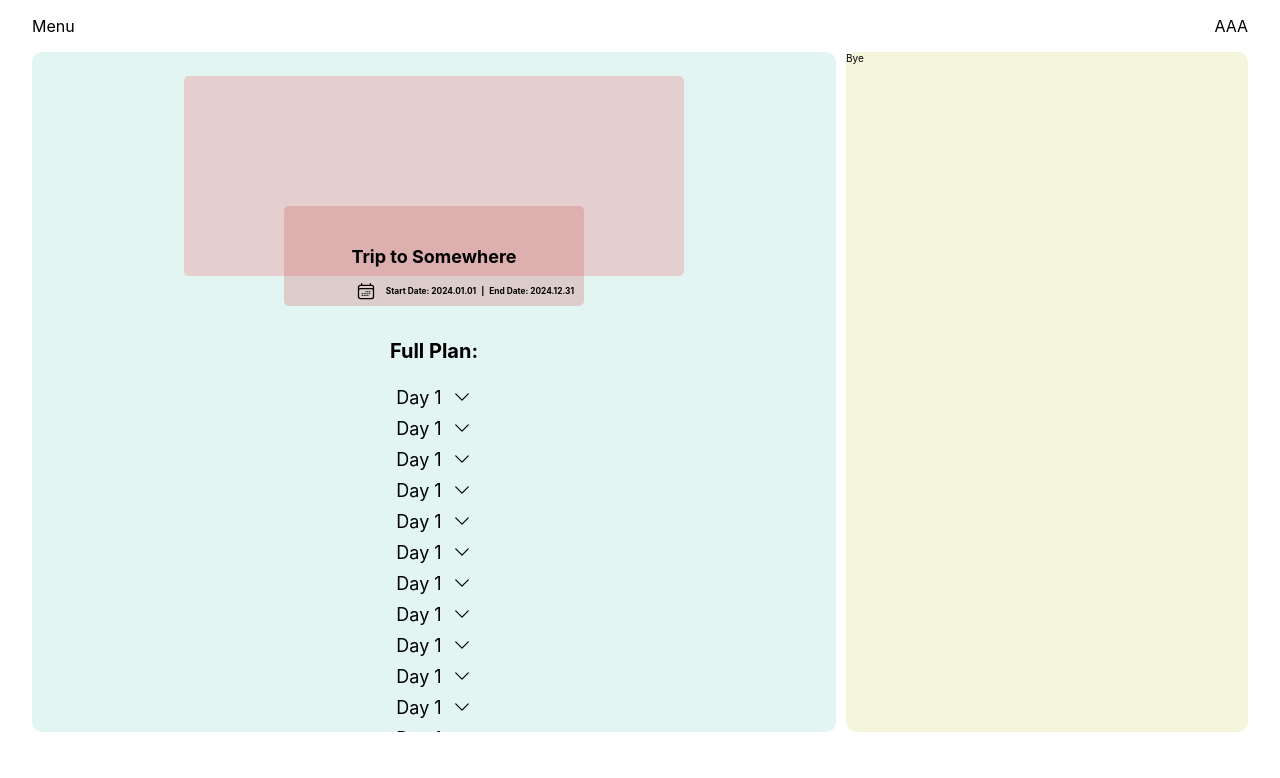
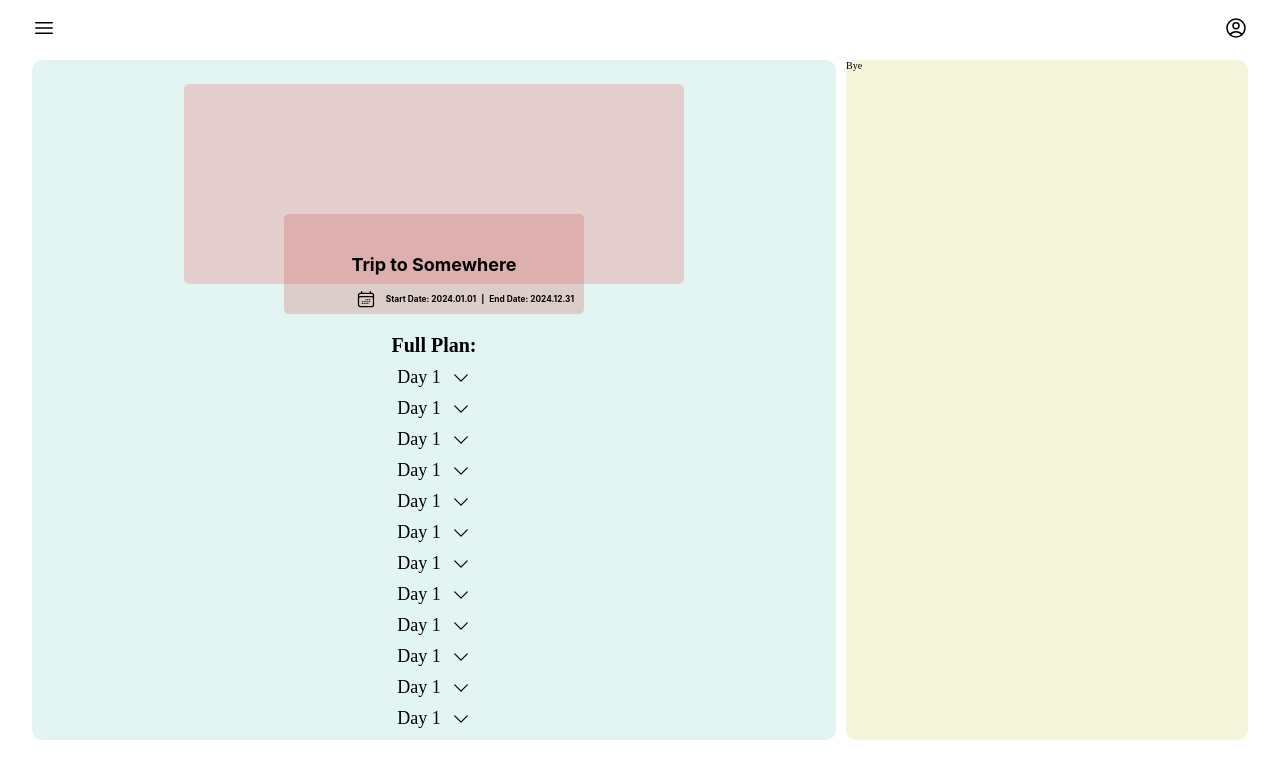
Before and after one commit to devmaniac1/Testing-Purpose, a React (Create React App) app: page / in a window 1280 px wide. Shown: the top 778 px of the page. Built offline with nearby package versions, Linux system fonts and the light colour scheme; a web font is replaced by a local one.

Commit message:
Edited Footer Bar and margin fix

```diff
--- a/src/App.css
+++ b/src/App.css
@@ -1,3 +1,15 @@
+html,
+body {
+  margin: 0;
+  height: 100%;
+  overflow: hidden;
+}
+
+.App {
+  height: 100vh;
+  overflow-y: hidden;
+}
+
 .main_app {
   display: grid;
   grid-template-columns: 4fr 2fr;
@@ -6,14 +18,14 @@
   margin: 0 auto;
 }
 
-@media (max-width: 62.5em){
-  .main_app{
+@media (max-width: 62.5em) {
+  .main_app {
     grid-template-columns: 4fr 3fr;
   }
 }
 
-@media (max-width: 50em){
-  .main_app{
+@media (max-width: 50em) {
+  .main_app {
     grid-template-columns: 1fr;
   }
 }
--- a/src/FooterBar.css
+++ b/src/FooterBar.css
@@ -2,15 +2,28 @@ html {
   font-size: 62.5%;
 }
 
+/* *{
+    margin: 0;
+    padding: 0;
+} */
+
 .footer-bar {
   font-size: 1.6rem;
-  width: 90%;
+  width: 100%;
   margin: 0 auto;
+  align-items: center;
+  background-color: black;
+  padding: 1rem 0;
+  position: absolute;
+  bottom: 0;
   display: flex;
-  justify-content: space-between;
+  justify-content: space-around;
+  /* transform: translateY(100%); */
 }
+
 
 .footer-icon {
   width: 3.2rem;
   height: 3.2rem;
+  stroke: #fff;
 }
--- a/src/Itinerary.css
+++ b/src/Itinerary.css
@@ -7,7 +7,7 @@
   border-radius: 1rem;
 }
 
-.banner-container{
+.banner-container {
   display: flex;
   position: relative;
   width: 500px;
@@ -18,48 +18,45 @@
   background-color: rgb(229, 206, 206);
 }
 
-.transparent-box{
+.transparent-box {
   display: flex;
   position: absolute;
   left: 50%;
   top: calc(40% + 50px);
   transform: translateX(-50%);
-  width: 300PX;
-  height: 100PX;
+  width: 300px;
+  height: 100px;
   border-radius: 5px;
   align-items: center;
   justify-content: center;
-  background-color:rgba(192, 72, 72, 0.231) ;
+  background-color: rgba(192, 72, 72, 0.231);
 }
 
-.transparent-box p{
+.transparent-box p {
   margin: 0;
   font-size: 18px;
-  font-family: 'Inter', sans-serif;
+  font-family: "Inter", sans-serif;
   font-weight: 700;
-
 }
 
-.date-info{
-  position:absolute;
+.date-info {
+  position: absolute;
   right: 10px;
   top: 75px;
   text-align: right;
   display: flex;
   align-items: center;
-
 }
 
-.date-svg{
+.date-svg {
   width: 20px;
   height: 20px;
-  margin-right: 5px;;
+  margin-right: 5px;
 }
-.date-info p{
+.date-info p {
   font-size: smaller;
   margin-left: 5px;
 }
-
 
 .Full-Plan {
   display: flex;
@@ -73,7 +70,6 @@
   display: flex;
   align-items: center;
   margin-top: 10px;
-
 }
 
 .dropDown p {
@@ -86,3 +82,10 @@
   width: 20px;
   height: 20px;
 }
+
+@media (max-width: 50em) {
+  .main_app {
+    grid-template-columns: 1fr;
+    /* height: 80vh; */
+  }
+}
--- a/src/Navbar.css
+++ b/src/Navbar.css
@@ -1,4 +1,4 @@
-html{
+html {
   font-size: 62.5%;
 }
 
@@ -10,3 +10,9 @@ html{
   margin: 1.6rem auto;
   font-size: 1.6rem;
 }
+
+.nav-icon {
+  stroke: black;
+  width: 2.4rem;
+  height: 2.4rem;
+}
--- a/src/Navbar.js
+++ b/src/Navbar.js
@@ -3,8 +3,38 @@ import "./Navbar.css";
 function Navbar() {
   return (
     <nav className="main__navbar">
-      <div className="menu">Menu</div>
-      <div className="user">AAA</div>
+      <div className="menu">
+        <svg
+          xmlns="http://www.w3.org/2000/svg"
+          fill="none"
+          viewBox="0 0 24 24"
+          strokeWidth={1.5}
+          stroke="currentColor"
+          className="w-6 h-6 nav-icon"
+        >
+          <path
+            strokeLinecap="round"
+            strokeLinejoin="round"
+            d="M3.75 6.75h16.5M3.75 12h16.5m-16.5 5.25h16.5"
+          />
+        </svg>
+      </div>
+      <div className="user">
+        <svg
+          xmlns="http://www.w3.org/2000/svg"
+          fill="none"
+          viewBox="0 0 24 24"
+          strokeWidth={1.5}
+          stroke="currentColor"
+          className="w-6 h-6 nav-icon"
+        >
+          <path
+            strokeLinecap="round"
+            strokeLinejoin="round"
+            d="M17.982 18.725A7.488 7.488 0 0 0 12 15.75a7.488 7.488 0 0 0-5.982 2.975m11.963 0a9 9 0 1 0-11.963 0m11.963 0A8.966 8.966 0 0 1 12 21a8.966 8.966 0 0 1-5.982-2.275M15 9.75a3 3 0 1 1-6 0 3 3 0 0 1 6 0Z"
+          />
+        </svg>
+      </div>
     </nav>
   );
 }
--- a/src/index.css
+++ b/src/index.css
@@ -1,13 +1,14 @@
+* {
+  margin: 0;
+  box-sizing: border-box;
+}
+
 body {
+  padding: 0;
   margin: 0;
-  font-family: -apple-system, BlinkMacSystemFont, 'Segoe UI', 'Roboto', 'Oxygen',
-    'Ubuntu', 'Cantarell', 'Fira Sans', 'Droid Sans', 'Helvetica Neue',
-    sans-serif;
-  -webkit-font-smoothing: antialiased;
-  -moz-osx-font-smoothing: grayscale;
 }
 
 code {
-  font-family: source-code-pro, Menlo, Monaco, Consolas, 'Courier New',
+  font-family: source-code-pro, Menlo, Monaco, Consolas, "Courier New",
     monospace;
 }
```
